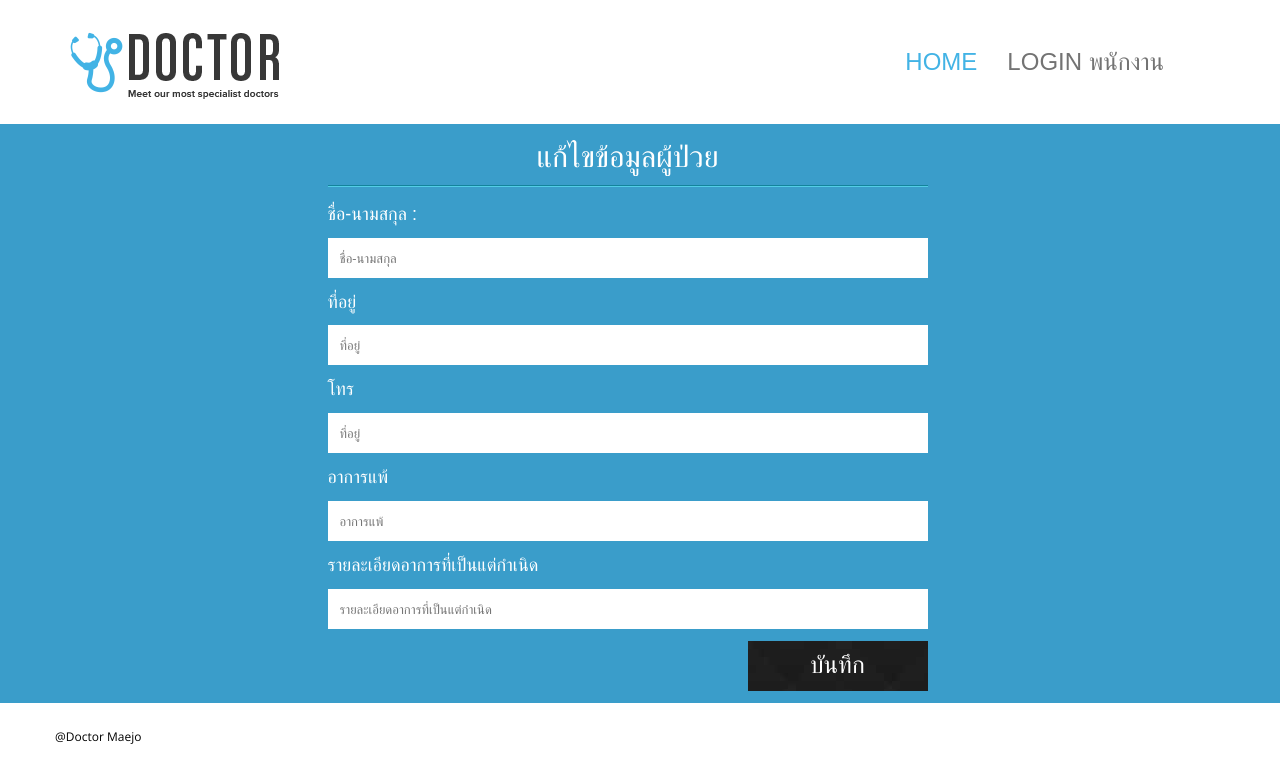
After one commit to darkknightza/DentalProject, a PHP site: template views/record/EditPatient.php in a window 1280 px wide. The commit adds this page. Shown: the top 783 px of the page. Run offline with PHP 8.4, Linux system fonts and the light colour scheme; the template is opened without the code that fills it, so the values that code supplies are empty; some libraries are stand-ins or nearby versions; some web fonts are replaced.

Commit message:
าาา

```diff
--- /dev/null
+++ b/views/record/EditPatient.php
@@ -0,0 +1,22 @@
+<div class="row">
+	<div class="contact-caption clearfix">
+		<div class="col-md-6 col-md-offset-3 contact-form">
+    		<div align="center">
+    			<h3>แก้ไขข้อมูลผู้ป่วย</h3>
+    		</div>
+				<form class="form" method="POST" action="/RecordController/UpdatePatient">
+					<input type="hidden" name="Patient_id" value="<?php echo $data['Patient']['patient_id']; ?>">
+					<p align="left" ><font size="4" color="white">ชื่อ-นามสกุล :</font></p> <input value="<?php echo $data['Patient']['patient_name']; ?>" type="text" placeholder="ชื่อ-นามสกุล" name="name" >
+					<p align="left" ><font size="4" color="white">ที่อยู่</font></p>
+						<input value="<?php echo $data['Patient']['location']; ?>" type="text" placeholder="ที่อยู่" name="location" >
+						<p align="left" ><font size="4" color="white">โทร</font></p>
+						<input value="<?php echo $data['Patient']['tel']; ?>" type="text" placeholder="ที่อยู่" name="tel" >
+						<p align="left" ><font size="4" color="white">อาการแพ้</font></p>
+						<input value="<?php echo $data['Patient']['Allergic']; ?>" type="text" placeholder="อาการแพ้" name="Allergic" >
+						<p align="left" ><font size="4" color="white">รายละเอียดอาการที่เป็นแต่กำเนิด</font></p>
+						<input value="<?php echo $data['Patient']['CongenitalDetail']; ?>" type="text" placeholder="รายละเอียดอาการที่เป็นแต่กำเนิด" name="CongenitalDetail" >
+					<input class="submit-btn" type="submit" value="บันทึก">
+				</form>
+		</div>
+	</div>
+</div>
--- a/views/record/ManagePatient.php
+++ b/views/record/ManagePatient.php
@@ -19,6 +19,7 @@
         		<tr>
         			<th>ID</th>
         			<th>ชื่ผู้ป่วย</th>
+                    <th>วันเกิด</th>
         			<th>ที่อยู่</th>
         			<th>เบอร์โทรศัพท์</th>
         			<th>เพิ่มเติม</th>
@@ -32,10 +33,11 @@
         		<tr>
         			<td><?php echo $i ?></td>
         			<td><?php echo $row['patient_name'] ?></td>
+                    <td><?php echo $row['BirthDate'] ?></td>
         			<td><?php echo $row['location'] ?></td>
         			<td><?php echo $row['tel'] ?></td>
          			<td><a href="/RecordController/ViewDetail/<?php echo $row['patient_id'] ?>">เพิ่มเติม</a></td>
-        			<td><a href="/HRController/EditUser/<?php echo $row['patient_id'] ?>">แก้ไข</a></td>
+        			<td><a href="/RecordController/ToEditPatientPage/<?php echo $row['patient_id'] ?>">แก้ไข</a></td>
         			<td><a href="/HRController/DeleteUser/<?php echo $row['patient_id'] ?>" onclick="return confirm('Are you sure?')">ลบ</a></td>
         		</tr>
         		<?php $i++ ?>
```
Also changed, not shown: controllers/RecordController.php (+31 -0 lines), models/record_model.php (+14 -0 lines).
